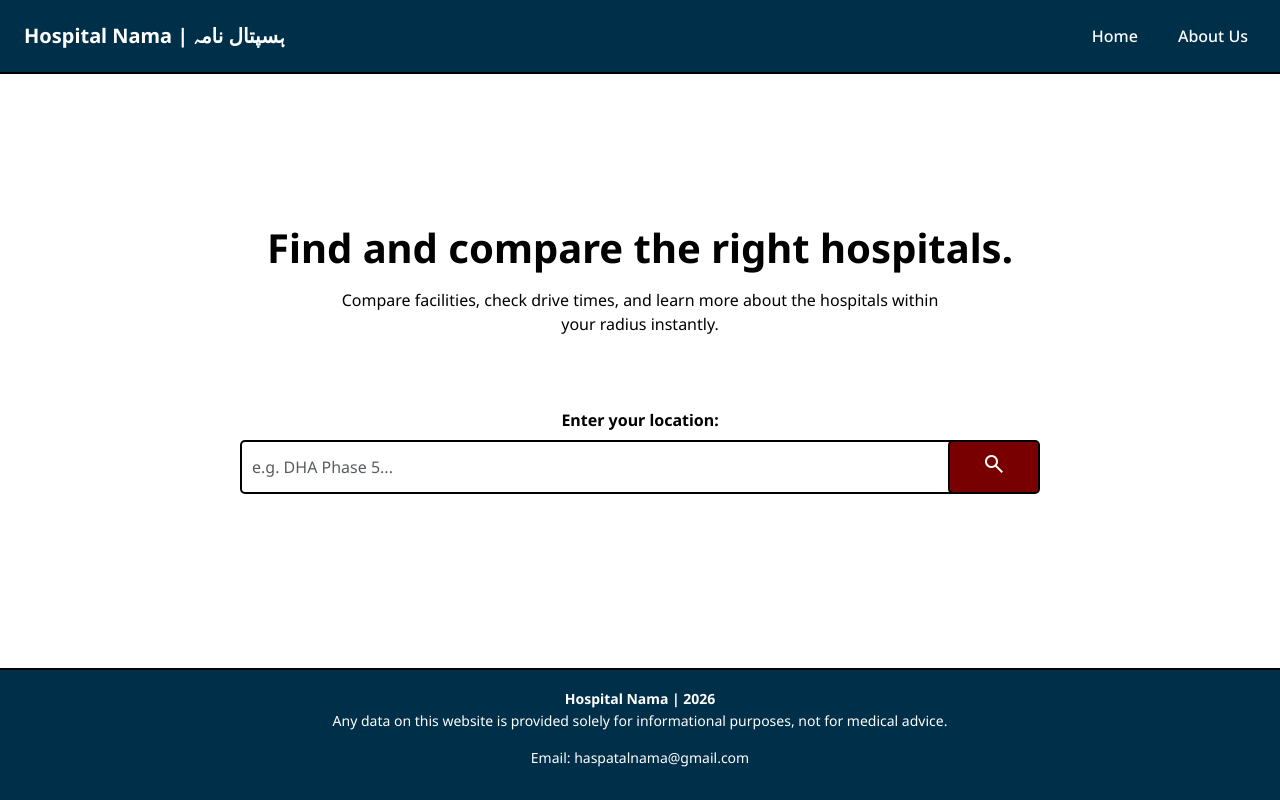
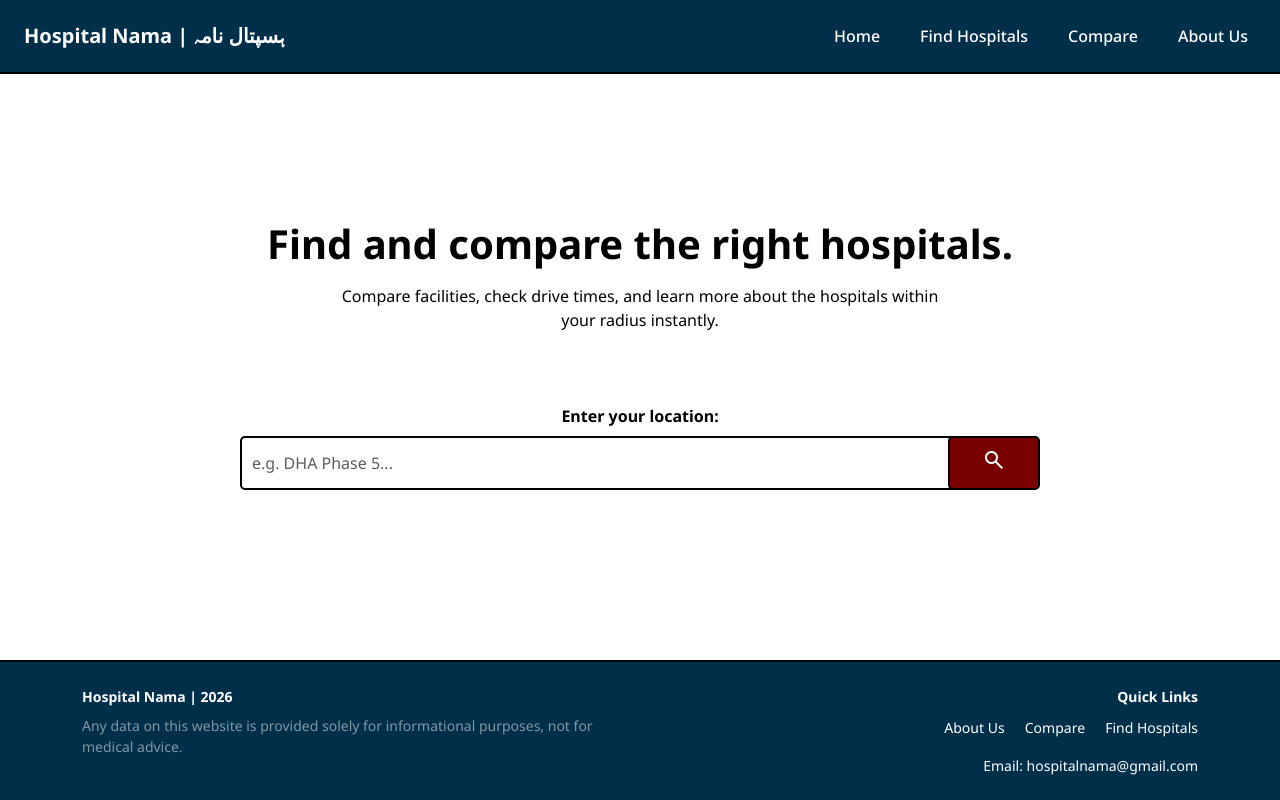
Before and after one commit to zoyaAzfar/hospital-nama, a Flask app: page / in a window 1280 px wide. Run offline with Flask 3, Linux system fonts and the light colour scheme; some libraries are stand-ins or nearby versions; some web fonts are replaced.

Commit message:
Updating the nav bar + footer to hv more stuff & add new email

```diff
--- a/templates/index.html
+++ b/templates/index.html
@@ -89,6 +89,8 @@
     <div class="ms-auto">
         <ul class="navbar-nav flex-row gap-4 ">
             <li class="nav-item "><a class="nav-link" style="color:white !important;" href="/">Home</a></li>
+            <li class="nav-item "><a class="nav-link" style="color:white !important;" href="/map">Find Hospitals</a></li>
+            <li class="nav-item "><a class="nav-link" style="color:white !important;" href="/compare">Compare</a></li>
             <li class="nav-item"><a class="nav-link" style="color:white !important;" href="/about">About Us</a></li>
         </ul>
     </div>
@@ -113,11 +115,24 @@
 
 </main>
 
-<footer class=" py-3 mt-auto" id="home-footer" style="background-color:#003049; color:white;">
-    <div class="container text-center">
-        <span class="fw-bold small"> Hospital Nama | 2026 </span>
-        <p class = "small"> Any data on this website is provided solely for informational purposes, not for medical advice.</p>
-        <p class = "small">Email: haspatalnama@gmail.com</p>
+<footer class="py-4 mt-auto" id="home-footer" style="background-color:#003049; color:white;">
+    <div class="container text-md-start text-center">
+        <div class="row g-4">
+            <div class="col-md-6">
+                <span class="fw-bold small d-block mb-2">Hospital Nama | 2026</span>
+                <p class="small text-white-50 mb-0">Any data on this website is provided solely for informational purposes, not for medical advice.</p>
+            </div>
+
+            <div class="col-md-6 text-md-end text-center">
+                <span class="fw-bold small d-block mb-2">Quick Links</span>
+                <div class="mb-3">
+                    <a href="/about" class="text-white text-decoration-none me-3 small">About Us</a>
+                    <a href="/compare" class="text-white text-decoration-none me-3 small">Compare</a>
+                    <a href="/map" class="text-white text-decoration-none small">Find Hospitals</a>
+                </div>
+                <p class="small mb-0">Email: hospitalnama@gmail.com</p>
+            </div>
+        </div>
     </div>
 </footer>
 
```
